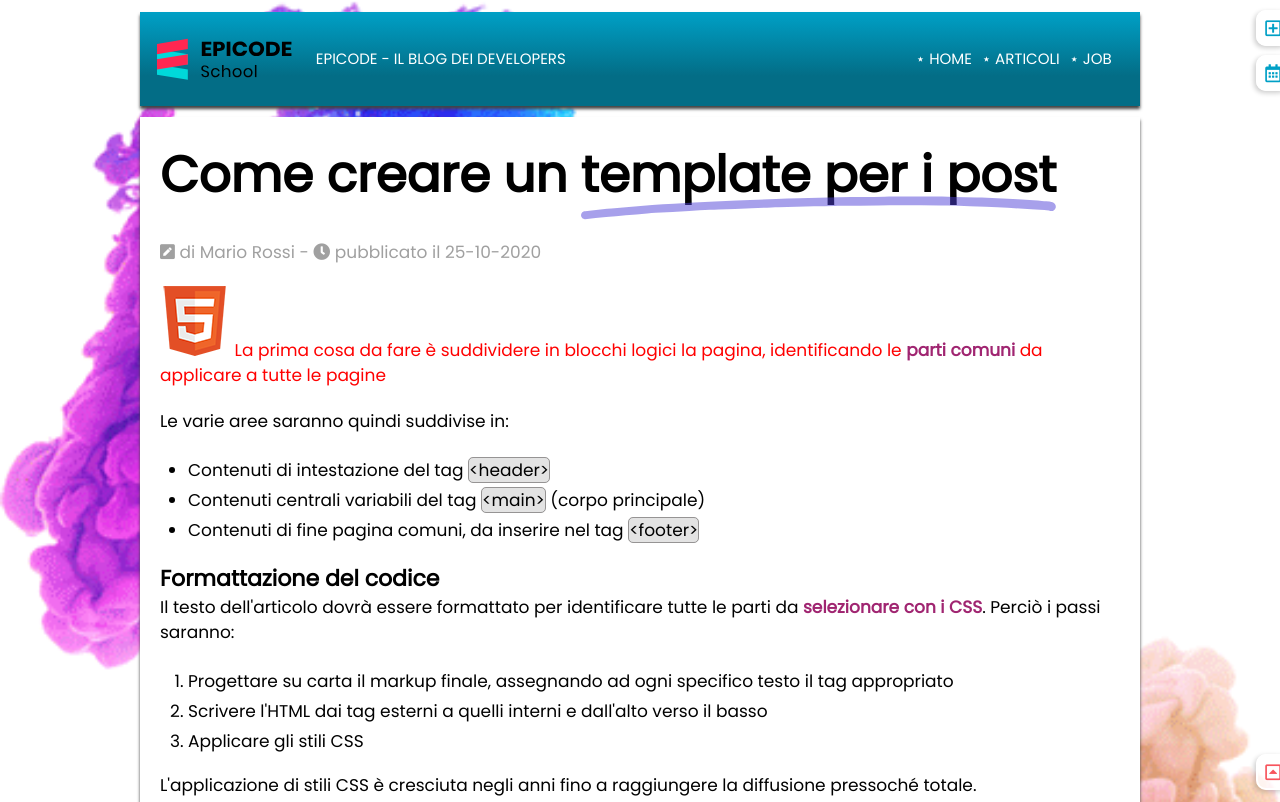
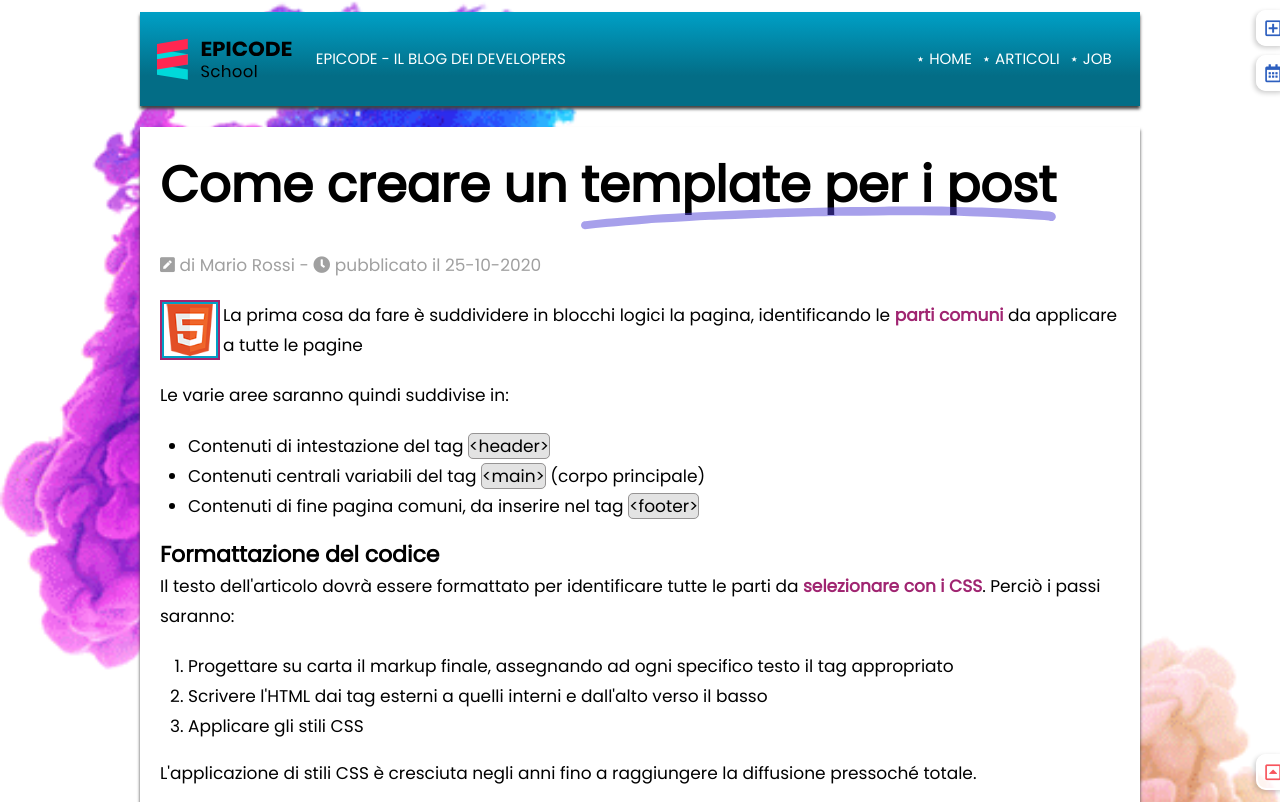
Before and after one commit to AdrianaGaglio/U2-W1-D2-Positioning, a plain HTML site: page index.html in a window 1280 px wide. Shown: the top 802 px of the page. Drawn offline with Linux system fonts and the light colour scheme.

Commit message:
updated styles and image inside p tag

```diff
--- a/assets/css/style.css
+++ b/assets/css/style.css
@@ -28,7 +28,8 @@ header {
   box-shadow: 0 3px 3px #444;
   margin-bottom: 1.5em;
   padding: 1.2em 1.5em;
-  position: fixed;
+  position: sticky;
+  top: 12px;
   left: 12px;
   right: 12px;
   z-index: 99;
@@ -66,7 +67,6 @@ header nav li a::before {
 
 /* MAIN */
 main {
-  margin-top: 105px;
   background-color: #fff;
   box-shadow: 0 3px 3px #444;
   padding: 2em 0.7em;
@@ -301,6 +301,11 @@ footer a {
   color: #f7555d;
 }
 
+.calendar,
+.social {
+  color: #2d5fbf;
+}
+
 .buttons i {
   font-size: 18px;
   padding: 0.7rem;
@@ -318,6 +323,26 @@ aside > div i[class$="tag"] {
   font-size: 30px;
 }
 
+main p:nth-of-type(2) {
+  position: relative;
+}
+
+main p img {
+  display: block;
+  border: 2.5px solid #00a0c6;
+  margin-right: 0.3rem;
+  width: 100%;
+}
+
+.img-wrapper {
+  width: 40px;
+  margin-right: 0.3rem;
+  margin-bottom: 0.3rem;
+  border: 2.5px solid #a02571;
+  display: inline-block;
+  float: left;
+}
+
 @media screen and (max-width: 699px) {
   .calendar {
     right: -10px;
@@ -331,15 +356,9 @@ aside > div i[class$="tag"] {
 }
 
 @media screen and (max-width: 575px) {
-  main {
-    margin-top: 165px;
-  }
 }
 
 @media screen and (min-width: 576px) {
-  main {
-    margin-top: 165px;
-  }
 }
 
 @media screen and (min-width: 700px) {
@@ -377,10 +396,6 @@ aside > div i[class$="tag"] {
     top: 50px;
   }
 
-  main article p:nth-of-type(2) {
-    color: red;
-  }
-
   .img-container img {
     width: 40px;
   }
@@ -391,6 +406,7 @@ aside > div i[class$="tag"] {
     font-size: 2rem;
   }
 
+  main p,
   main li {
     line-height: 3rem;
   }
@@ -406,6 +422,10 @@ aside > div i[class$="tag"] {
   table {
     margin-inline: auto;
     margin-block: 4.5rem;
+  }
+
+  .img-wrapper {
+    width: 60px;
   }
 }
 
@@ -513,8 +533,4 @@ aside > div i[class$="tag"] {
     width: 65%;
     margin-inline: auto;
   }
-
-  main {
-    margin-top: 105px;
-  }
 }
--- a/index.html
+++ b/index.html
@@ -39,7 +39,7 @@
         </p>
 
         <p>
-          <img src="./assets/img/badge.png" alt="html5 logo" />
+          <span class="img-wrapper"><img src="./assets/img/badge.png" alt="html5 logo" /></span>
           <span
             >La prima cosa da fare è suddividere in blocchi logici la pagina, identificando le <strong>parti comuni</strong> da applicare a tutte le
             pagine</span
```
